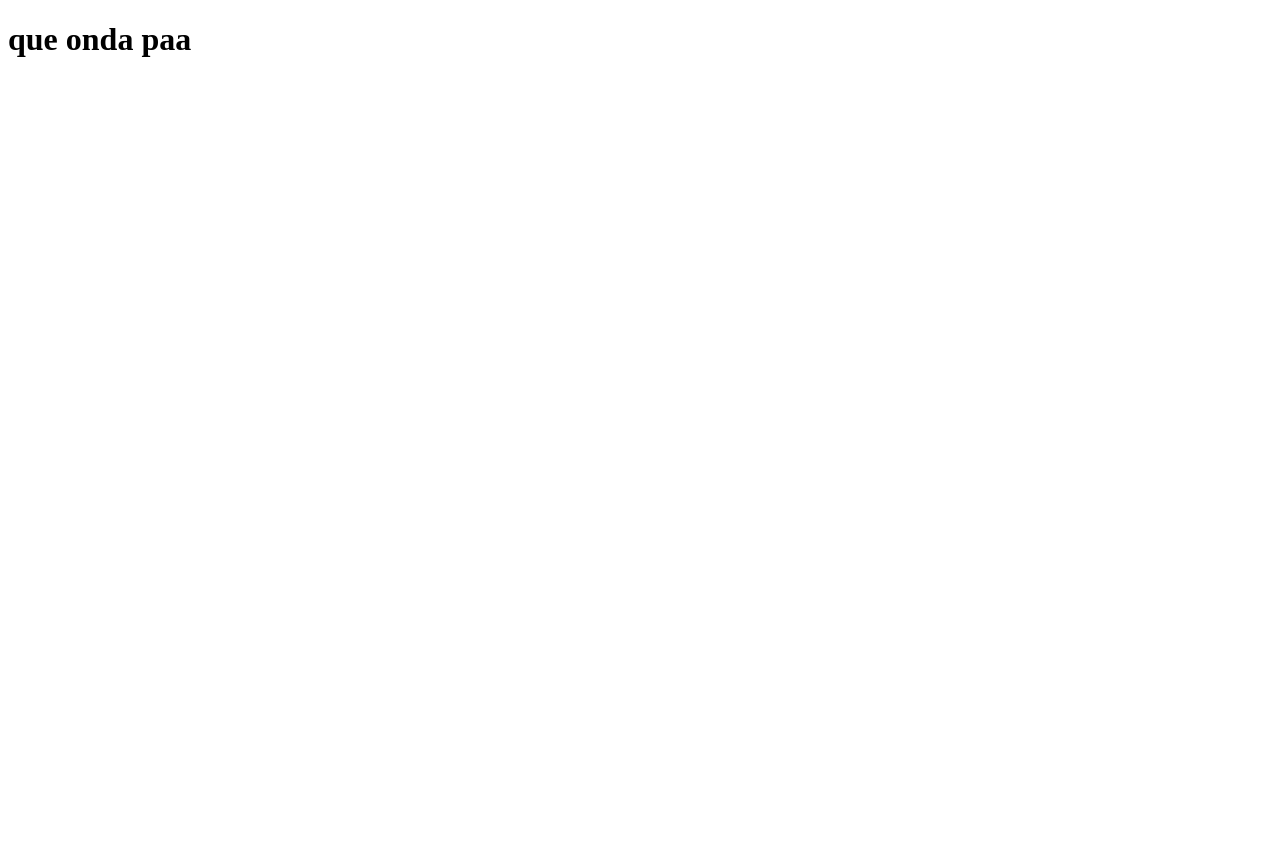
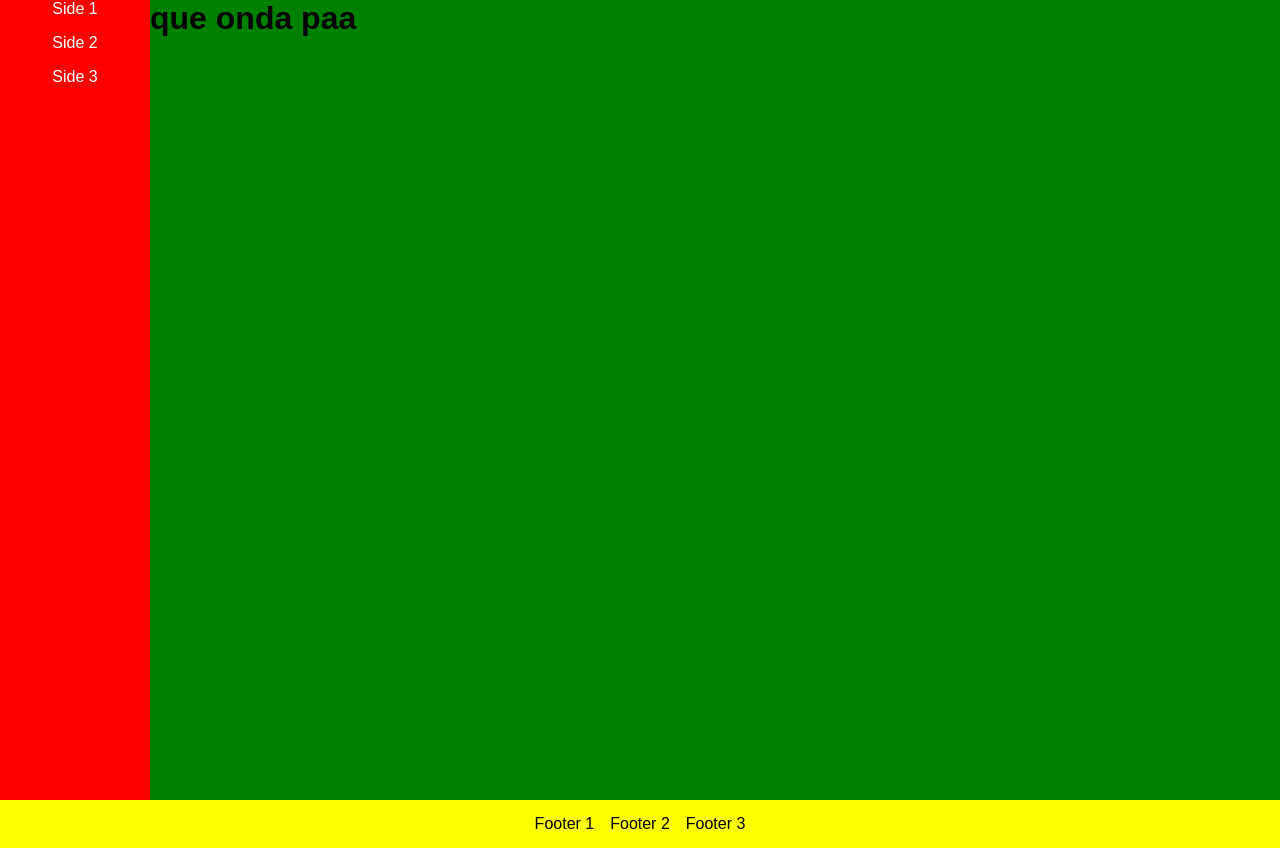
Before and after one commit to santisabb/proyecto-final-OpenBootcamp, a React (Vite) app: page / in a window 1280 px wide. Before the commit the page ends 800 px from the top, so only its background shows below. Built offline with nearby package versions, Linux system fonts and the light colour scheme.

Commit message:
creo y agrego componentes SideBar y Footer en App, actualizo la disposición de App e import styles.css en main.jsx

```diff
--- a/src/App.jsx
+++ b/src/App.jsx
@@ -1,8 +1,18 @@
+import SideBar from "./components/SideBar.jsx"
+import Footer from "./components/Footer.jsx"
+
+
 function App() {
 
   return (
     <>
-      <h1>que onda paa</h1>
+    <div className="grid-display">
+      <SideBar></SideBar>
+      <main>
+        <h1>que onda paa</h1>
+      </main>
+      <Footer></Footer>
+      </div>
     </>
   )
 }
--- /dev/null
+++ b/src/components/Footer.jsx
@@ -0,0 +1,15 @@
+import NavBar, {footerBarList} from "./NavBar.jsx"
+
+
+function Footer(){
+    return(
+        <>
+        <footer>
+            <NavBar style='footer-list' list={footerBarList}></NavBar>
+        </footer>
+        </>
+    )
+}
+
+
+export default Footer
--- /dev/null
+++ b/src/components/NavBar.jsx
@@ -0,0 +1,28 @@
+/* eslint-disable react-refresh/only-export-components */
+/* eslint-disable react/prop-types */
+
+
+function NavBar({ list, style }){
+    return(
+        <>
+        <nav className="nav-bar">
+            <ul className={style}>
+                {
+                    list.map((item) =>{
+                        return(
+                            // eslint-disable-next-line react/jsx-key
+                            <li className="option">{item}</li>
+                        )
+                    })
+                }
+            </ul>
+        </nav>
+        </>
+    )
+}
+
+export const sideBarList = ['Side 1', 'Side 2', 'Side 3']
+export const footerBarList = ['Footer 1', 'Footer 2', 'Footer 3']
+
+
+export default NavBar
--- /dev/null
+++ b/src/components/SideBar.jsx
@@ -0,0 +1,15 @@
+import NavBar, {sideBarList} from "./NavBar.jsx"
+
+
+function SideBar(){
+    return(
+        <>
+        <section className="side-bar">
+            <NavBar style='nav-side-bar' list={sideBarList}></NavBar>
+        </section>
+        </>
+    )
+}
+
+
+export default SideBar
--- a/src/main.jsx
+++ b/src/main.jsx
@@ -1,6 +1,7 @@
 import React from 'react'
 import ReactDOM from 'react-dom/client'
 import App from './App.jsx'
+import './sass/css/styles.css'
 
 ReactDOM.createRoot(document.getElementById('root')).render(
   <React.StrictMode>
--- /dev/null
+++ b/src/sass/css/styles.css
@@ -0,0 +1,66 @@
+* {
+  margin: 0;
+  padding: 0;
+  box-sizing: border-box;
+  font-family: sans-serif;
+}
+
+footer {
+  grid-area: footer;
+  background-color: yellow;
+  width: 100%;
+  color: black;
+  height: 3rem;
+  display: flex;
+}
+footer .footer-list {
+  display: flex;
+  flex-direction: row;
+  justify-content: center;
+  align-items: center;
+  gap: 1rem;
+  width: 100%;
+}
+
+.side-bar {
+  display: flex;
+  grid-area: side;
+  height: 100vh;
+  background-color: red;
+  color: white;
+  width: 100%;
+}
+.side-bar .nav-side-bar {
+  display: flex;
+  flex-direction: column;
+  height: 100%;
+  width: 100%;
+  gap: 1rem;
+  justify-content: flex-start;
+  align-items: center;
+}
+
+.nav-bar {
+  display: flex;
+  width: 100%;
+}
+.nav-bar .option {
+  list-style-type: none;
+}
+
+.grid-display {
+  display: grid;
+  grid-template-areas: "side main" "side main" "footer footer";
+  grid-template-columns: repeat(2, 1fr);
+  width: 100%;
+  grid-template-rows: 50px 1fr 30px;
+  grid-template-columns: 150px 1fr;
+}
+
+main {
+  grid-area: main;
+  background-color: green;
+  width: 100%;
+}
+
+/*# sourceMappingURL=styles.css.map */
--- /dev/null
+++ b/src/sass/scss/main.scss
@@ -0,0 +1,32 @@
+//IMPORT DE BASE
+@import 'partials/base/reset';
+
+
+
+
+
+
+//IMPORT DE COMPONENTES
+@import 'partials/components/footer';
+@import 'partials/components/side-bar';
+@import 'partials/components/nav-bar';
+
+
+//cambiar a un o varios archivos de partial el siguiente codigo
+.grid-display{
+    display: grid;
+    grid-template-areas:
+    'side main'
+    'side main'
+    'footer footer';
+    grid-template-columns: repeat(2, 1fr);
+    width: 100%;
+    grid-template-rows: 50px 1fr 30px;
+    grid-template-columns: 150px 1fr;
+}
+
+main{
+    grid-area: main;
+    background-color: green;
+    width: 100%;
+}
--- /dev/null
+++ b/src/sass/scss/partials/base/_reset.scss
@@ -0,0 +1,6 @@
+*{
+    margin: 0;
+    padding: 0;
+    box-sizing: border-box;
+    font-family: sans-serif;
+}
--- /dev/null
+++ b/src/sass/scss/partials/components/_footer.scss
@@ -0,0 +1,16 @@
+footer{
+    grid-area: footer;
+    background-color: yellow;
+    width: 100%;
+    color: black;
+    height: 3rem;
+    display: flex;
+    .footer-list{
+        display: flex;
+        flex-direction: row;
+        justify-content: center;
+        align-items: center;
+        gap: 1rem;
+        width: 100%;
+    }
+}
--- /dev/null
+++ b/src/sass/scss/partials/components/_nav-bar.scss
@@ -0,0 +1,7 @@
+.nav-bar{
+    display: flex;
+    width: 100%;
+    .option{
+        list-style-type: none;
+    }
+}
--- /dev/null
+++ b/src/sass/scss/partials/components/_side-bar.scss
@@ -0,0 +1,18 @@
+.side-bar{
+    display: flex;
+    grid-area: side;
+    height: 100vh;
+    background-color: red;
+    color: white;
+    //margin-left: 0;
+    width: 100%;
+    .nav-side-bar{
+        display: flex;
+        flex-direction: column;
+        height: 100%;
+        width: 100%;
+        gap: 1rem;
+        justify-content: flex-start;
+        align-items: center;
+    }
+}
```
Also changed, not shown: 1 other file (tests, documents, lock files or other folders).
